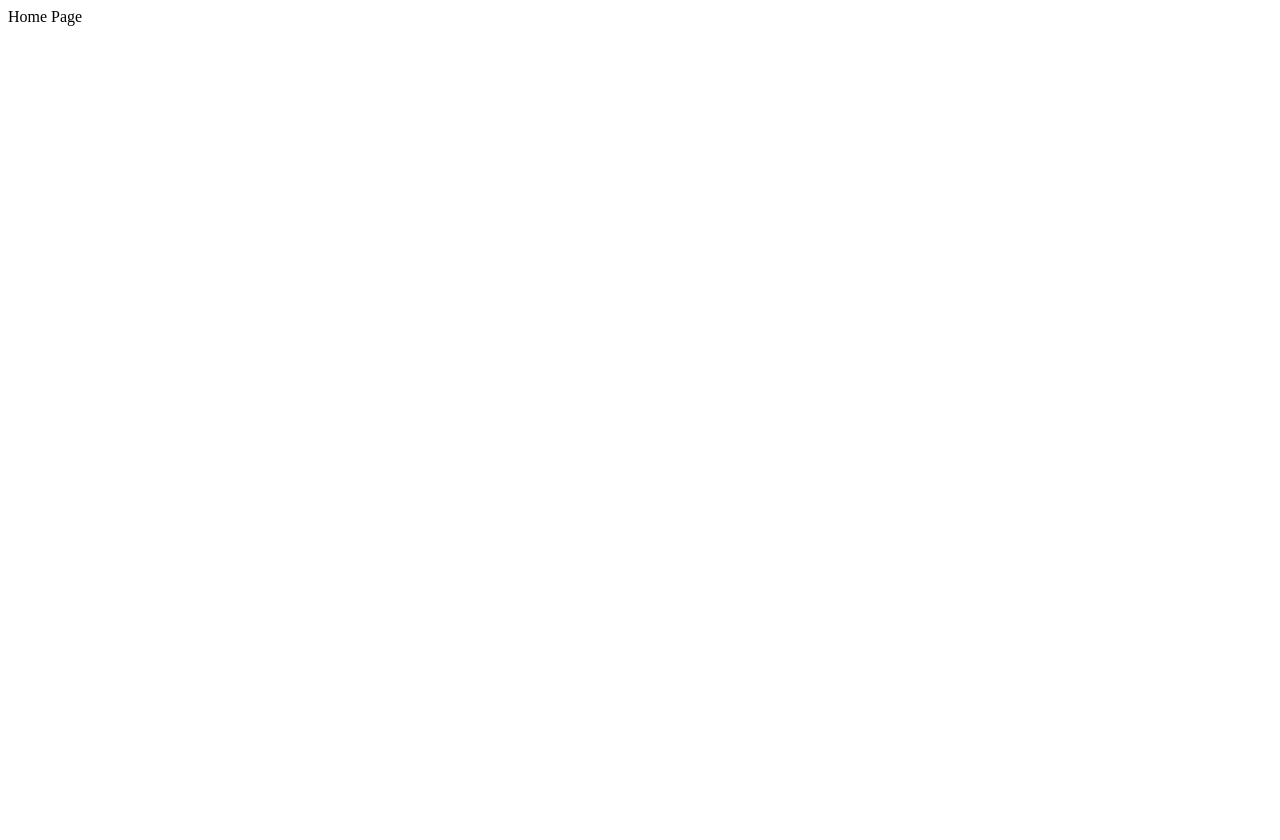
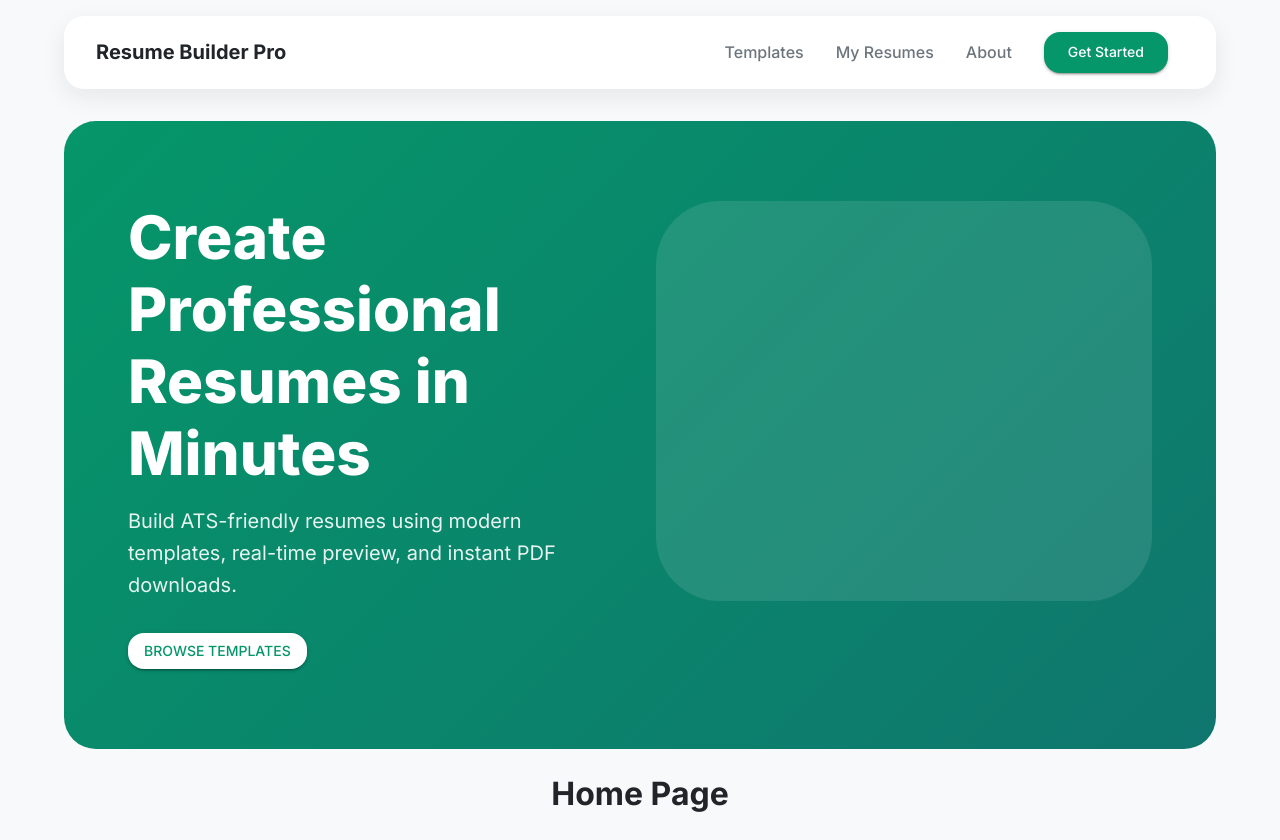
Before and after one commit to davidTeja/resume-builder-pro, a React (Vite) app: page / in a window 1280 px wide. Before the commit the page ends 800 px from the top, so only its background shows below. Built offline with nearby package versions, Linux system fonts and the light colour scheme.

Commit message:
Add Hero section and update routes

```diff
--- a/index.html
+++ b/index.html
@@ -4,6 +4,9 @@
     <meta charset="UTF-8" />
     <link rel="icon" type="image/svg+xml" href="/favicon.svg" />
     <meta name="viewport" content="width=device-width, initial-scale=1.0" />
+    <link rel="preconnect" href="https://fonts.googleapis.com"/>
+    <link rel="preconnect" href="https://fonts.gstatic.com" crossorigin />
+    <link href="https://fonts.googleapis.com/css2?family=Inter:wght@400;500;600;700;800&display=swap" rel="stylesheet" />
     <title>resume-builder-pro</title>
   </head>
   <body>
--- /dev/null
+++ b/src/components/common/HeroSection.jsx
@@ -0,0 +1,102 @@
+import {
+  Box,
+  Button,
+  Container,
+  Grid,
+  Stack,
+  Typography,
+} from "@mui/material";
+
+import { NavLink } from "react-router-dom";
+
+import { designTokens } from "../../styles/designTokens";
+
+// import heroImage from "../../assets/hero.png";
+
+const HeroSection = () => {
+  return (
+    <Container
+      maxWidth={false}
+      sx={{
+        maxWidth: designTokens.layout.maxWidth,
+        mt: 4,
+      }}
+    >
+      <Box
+        sx={{
+          background: designTokens.gradients.hero,
+          borderRadius: "32px",
+          overflow: "hidden",
+          px: { xs: 3, md: 8 },
+          py: { xs: 6, md: 10 },
+        }}
+      >
+        <Grid
+          container
+          spacing={4}
+          alignItems="center"
+        >
+          <Grid size={{ xs: 12, md: 6 }}>
+            <Typography
+              variant="h2"
+              sx={{
+                color: "white",
+                fontWeight: 800,
+                mb: 2,
+              }}
+            >
+              Create Professional Resumes in Minutes
+            </Typography>
+
+            <Typography
+              variant="h6"
+              sx={{
+                color: "rgba(255,255,255,0.9)",
+                mb: 4,
+                fontWeight: 400,
+              }}
+            >
+              Build ATS-friendly resumes using modern
+              templates, real-time preview, and instant PDF
+              downloads.
+            </Typography>
+
+            <Stack
+              direction="row"
+              spacing={2}
+            >
+              <Button
+                variant="contained"
+                component={NavLink}
+                to="/templates"
+                sx={{
+                  bgcolor: "white",
+                  color: "primary.main",
+
+                  "&:hover": {
+                    bgcolor: "#f1f5f9",
+                  },
+                }}
+              >
+                Browse Templates
+              </Button>
+
+
+            </Stack>
+          </Grid>
+        <Grid size={{ xs: 12, md: 6 }}>
+            <Box
+            sx={{
+                height: 400,
+                bgcolor: "rgba(255,255,255,0.1)",
+                borderRadius: 4,
+            }}
+            />
+        </Grid>
+        </Grid>
+      </Box>
+    </Container>
+  );
+};
+
+export default HeroSection;
--- /dev/null
+++ b/src/components/common/Navbar.jsx
@@ -0,0 +1,108 @@
+import { Box, Button, Container, Typography } from "@mui/material";
+import { NavLink } from "react-router-dom";
+import { designTokens } from "../../styles/designTokens.js";
+
+const navItems = [
+  {
+    label: "Templates",
+    path: "/templates",
+  },
+  {
+    label: "My Resumes",
+    path: "/my-resumes",
+  },
+  {
+    label: "About",
+    path: "/about",
+  },
+];
+
+const Navbar = () => {
+  return (
+    <Container
+      maxWidth={false}
+      sx={{
+        maxWidth: designTokens.layout.maxWidth,
+        mt: 2,
+      }}
+    >
+      <Box
+        sx={(theme) => ({
+          display: "flex",
+          alignItems: "center",
+          justifyContent: "space-between",
+
+          backgroundColor: theme.palette.background.paper,
+
+          px: 4,
+          py: 2,
+
+          borderRadius: "20px",
+
+          boxShadow: designTokens.shadows.navbar,
+        })}
+      >
+        {/* Logo */}
+
+        <Typography
+          component={NavLink}
+          to="/"
+          variant="h6"
+          sx={(theme) => ({
+            textDecoration: "none",
+            color: theme.palette.text.primary,
+            fontWeight: 700,
+          })}
+        >
+          Resume Builder Pro
+        </Typography>
+
+        {/* Navigation */}
+
+        <Box
+          sx={{
+            display: "flex",
+            alignItems: "center",
+                      gap: 4,
+            mx: 2,
+          }}
+        >
+          {navItems.map((item) => (
+            <Typography
+              key={item.path}
+              component={NavLink}
+              to={item.path}
+              sx={(theme) => ({
+                textDecoration: "none",
+                color: theme.palette.text.secondary,
+                fontWeight: 500,
+
+                "&.active": {
+                  color: theme.palette.primary.main,
+                },
+              })}
+            >
+              {item.label}
+            </Typography>
+          ))}
+
+          <Button
+            variant="contained"
+            component={NavLink}
+            to="/templates"
+            sx={{
+              px: 3,
+                py: 1,
+
+              textTransform: "none",
+            }}
+          >
+            Get Started
+          </Button>
+        </Box>
+      </Box>
+    </Container>
+  );
+};
+
+export default Navbar;
--- a/src/main.jsx
+++ b/src/main.jsx
@@ -2,12 +2,19 @@ import { StrictMode } from 'react'
 import { createRoot } from 'react-dom/client'
 import { BrowserRouter } from "react-router-dom";
 
+import { ThemeProvider } from "@mui/material/styles";
+import CssBaseline from "@mui/material/CssBaseline";
+
 import App from './App.jsx'
+import theme from "./styles/theme.js"
 
 createRoot(document.getElementById('root')).render(
   <StrictMode>
     <BrowserRouter>
-    <App />
+      <ThemeProvider theme={theme}>
+        <CssBaseline />
+        <App />
+      </ThemeProvider>
     </BrowserRouter>
   </StrictMode>,
 )
--- a/src/pages/FillDetails/FillDetailsPage.jsx
+++ /dev/null
@@ -1,5 +0,0 @@
-const FillDetailsPage = () => {
-   return <div>Fill Details Page</div>;
-}
-
-export default FillDetailsPage;
--- a/src/pages/Home/HomePage.jsx
+++ b/src/pages/Home/HomePage.jsx
@@ -1,5 +1,13 @@
+import Navbar from "../../components/common/Navbar.jsx";
+import HeroSection from "../../components/common/HeroSection.jsx";
 const HomePage = () => {
-  return <div>Home Page</div>;
+  return (
+    <div>
+      <Navbar />
+      <HeroSection />
+      <h1 style={{ textAlign: "center", fontFamily: "Inter", fontSize: "2rem", fontWeight: "bold" }}>Home Page</h1>
+    </div>
+  );
 };
 
 export default HomePage;
--- /dev/null
+++ b/src/pages/MyResumes/MyResumesPage.jsx
@@ -0,0 +1,5 @@
+const MyResumesPage = () => {
+    return <div>My Resumes Page</div>;
+};
+
+export default MyResumesPage;
--- /dev/null
+++ b/src/pages/ResumeBuilder/ResumeBuilderPage.jsx
@@ -0,0 +1,5 @@
+const ResumeBuilderPage = () => {
+   return <div>Fill Details Page</div>;
+}
+
+export default ResumeBuilderPage;
--- /dev/null
+++ b/src/pages/Templates/TemplatesPage.jsx
@@ -0,0 +1,4 @@
+const TemplatesPage = () => {
+    return <div>Templates Page</div>;
+}
+export default TemplatesPage;
--- a/src/routes/AppRoutes.jsx
+++ b/src/routes/AppRoutes.jsx
@@ -1,17 +1,21 @@
 import { Routes, Route } from "react-router-dom";
 
 import HomePage from "../pages/Home/HomePage";
-import FillDetailsPage from "../pages/FillDetails/FillDetailsPage";
+import ResumeBuilderPage from "../pages/ResumeBuilder/ResumeBuilderPage";
 import PreviewPage from "../pages/Preview/PreviewPage";
 import AboutPage from "../pages/About/AboutPage";
+import MyResumesPage from "../pages/MyResumes/MyResumesPage";
+import TemplatesPage from "../pages/Templates/TemplatesPage";
 
 const AppRoutes = () => {
   return (
     <Routes>
       <Route path="/" element={<HomePage />} />
-      <Route path="/fill-details" element={<FillDetailsPage />} />
+      <Route path="/build-resume" element={<ResumeBuilderPage />} />
       <Route path="/preview" element={<PreviewPage />} />
       <Route path="/about" element={<AboutPage />} />
+      <Route path="/my-resumes" element={<MyResumesPage />} />
+      <Route path = "/templates" element = {<TemplatesPage />} />
     </Routes>
   );
 };
--- a/src/styles/designTokens.js
+++ b/src/styles/designTokens.js
@@ -0,0 +1,24 @@
+export const designTokens = {
+    gradients: {
+        hero:  "linear-gradient(135deg, #059669 0%, #0F766E 100%)",
+        button:  "linear-gradient(135deg, #10B981 0%, #059669 100%)",
+    },
+    shadows: {
+        navbar: "0px 8px 24px rgba(15, 23, 42, 0.08)",
+        card: "0px 4px 12px rgba(15, 23, 42, 0.06)",
+    },
+    layout: {
+        maxWidth: "1200px",
+        sectionPaddingY: 10,
+        header: {
+            height: "64px",
+            background: "#FFFFFF",
+            boxShadow: "0px 2px 4px rgba(15, 23, 42, 0.1)",
+        },
+        footer: {
+            height: "64px",
+            background: "#FFFFFF",
+            boxShadow: "0px -2px 4px rgba(15, 23, 42, 0.1)",
+        },
+    },
+};
--- a/src/styles/theme.js
+++ b/src/styles/theme.js
@@ -41,17 +41,24 @@ const theme = createTheme({
         }
     },
     typography: {
-
-    },
-    spacing: {
-
-    },
-    breakpoints: {
-
+        fontFamily: "'Inter', sans-serif",
+        h1: {
+            fontWeight: 800,
+        },
+        h2: {
+            fontWeight: 700,
+        },
+        h3: {
+            fontWeight: 600,
+        },
+        // button: {
+        //      fontWeight: 600,
+        //      textTransform: "none",
+        // },
     },
     shape: {
-
-    };
+          borderRadius: 16,
+    },
 });
 
 export default theme;
```
Also changed, not shown: 1 other file (tests, documents, lock files or other folders).
